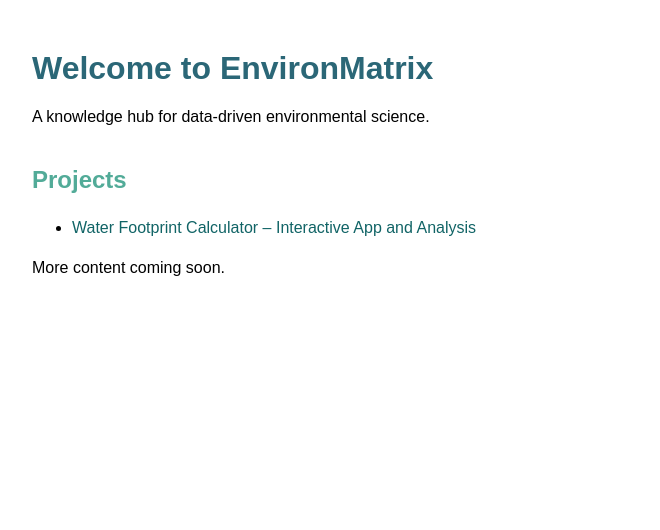
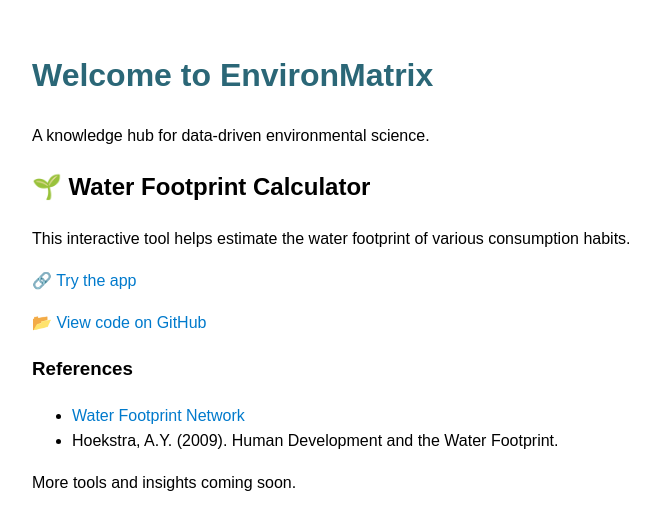
Before and after one commit to goekoe/environmetrik, a plain HTML site: page index.html in a window 1280 px wide. Shown: the whole page, without its empty margins (208-868 px from the left). Drawn offline with Linux system fonts and the light colour scheme.

Commit message:
Added Streamlit link

```diff
--- a/index.html
+++ b/index.html
@@ -10,19 +10,13 @@
       max-width: 800px;
       margin: 50px auto;
       padding: 0 20px;
+      line-height: 1.6;
     }
     h1 {
       color: #2b6777;
     }
-    h2 {
-      color: #52ab98;
-      margin-top: 40px;
-    }
-    ul {
-      line-height: 1.8;
-    }
     a {
-      color: #116466;
+      color: #007acc;
       text-decoration: none;
     }
     a:hover {
@@ -34,15 +28,17 @@
   <h1>Welcome to EnvironMatrix</h1>
   <p>A knowledge hub for data-driven environmental science.</p>
 
-  <h2>Projects</h2>
+  <h2>🌱 Water Footprint Calculator</h2>
+  <p>This interactive tool helps estimate the water footprint of various consumption habits.</p>
+  <p><a href="https://water-footprint-calculator-f7eqf3gfekxvuorie89ubo.streamlit.app" target="_blank">🔗 Try the app</a></p>
+  <p><a href="https://github.com/goekoe/waterfootprint" target="_blank">📂 View code on GitHub</a></p>
+
+  <h3>References</h3>
   <ul>
-    <li>
-      <a href="water-footprint.html">
-        Water Footprint Calculator – Interactive App and Analysis
-      </a>
-    </li>
+    <li><a href="https://waterfootprint.org" target="_blank">Water Footprint Network</a></li>
+    <li>Hoekstra, A.Y. (2009). Human Development and the Water Footprint.</li>
   </ul>
 
-  <p>More content coming soon.</p>
+  <p>More tools and insights coming soon.</p>
 </body>
 </html>
```
